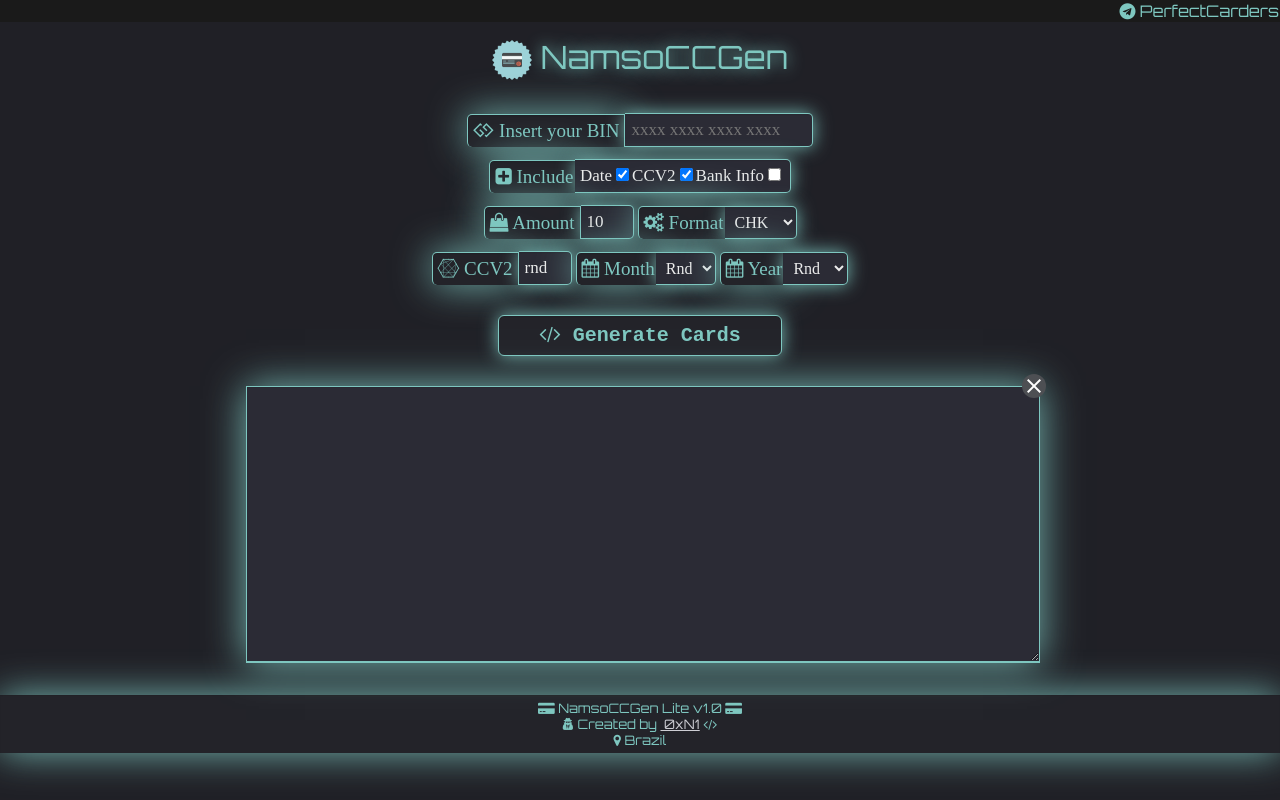
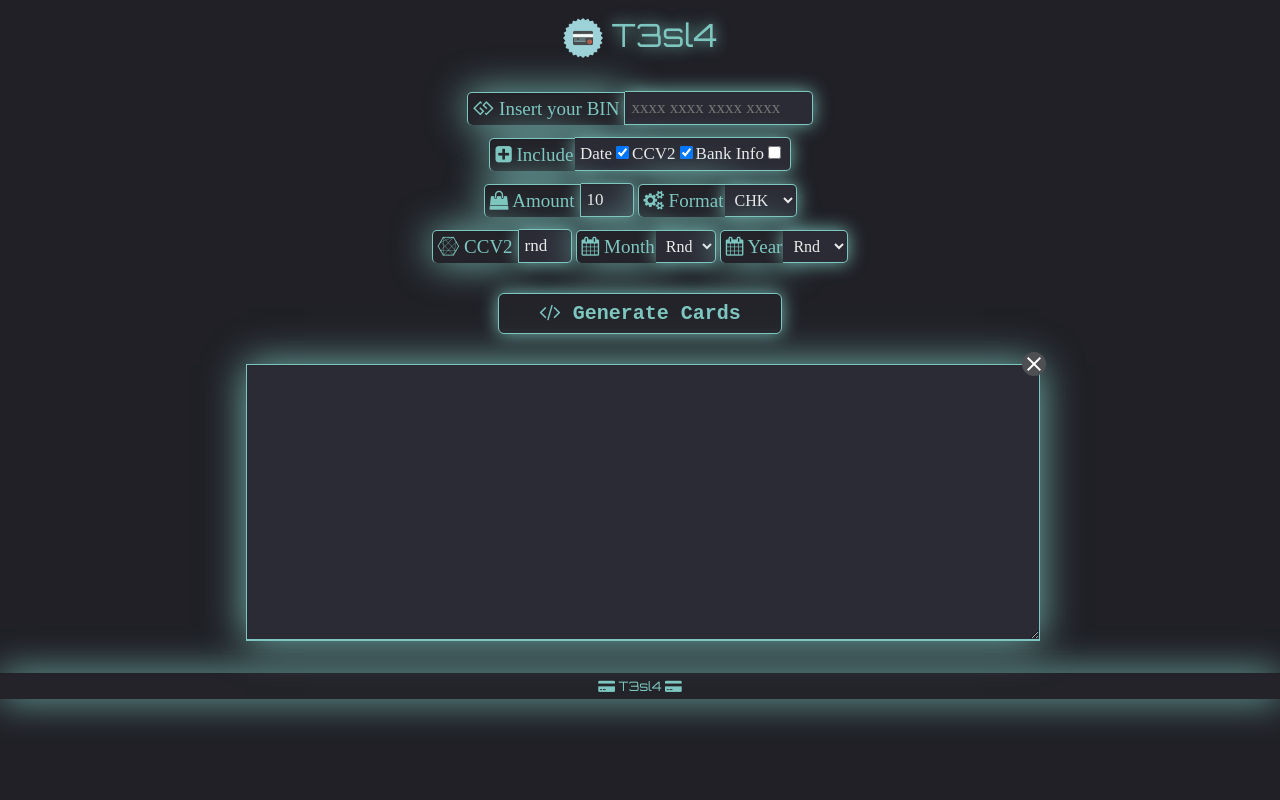
Before and after one commit to nic0latesla/generator, a plain HTML site: page index.html in a window 1280 px wide. Drawn offline with Linux system fonts and the light colour scheme; a web font is replaced by a local one.

Commit message:
comment script small

```diff
--- a/index.html
+++ b/index.html
@@ -1,12 +1,12 @@
 <!DOCTYPE html>
 <html lang="en">
 <head>
-   <title>Namso Lite</title>
+   <title>N1c0l4 T3sl4</title>
    <meta charset="UTF-8">
    <meta content="width=device-width, initial-scale=1.0, user-scalable=no" name="viewport">
    <meta name="description" content="Credit Card Generator">
    <meta name="keywords" content="ccgen, credit card generator, generator, cc, bin, credit, mastercard, visa, amex, discover">
-   <meta name="author" content="0xN1">
+   <meta name="author" content="t3sl4">
    <meta name="google" content="notranslate">
    <meta name="og:description" content="Credit Card Generator">
    <meta name="og:url" content="/">
@@ -26,8 +26,8 @@
 
 <body onload="ccgen();">
   <header>
-     <section class="header-title"><a target="_blank" href="https://t.me/PerfectCarders" title="PerfectCarders"><i class="fa fa-telegram" aria-hidden="true"></i> PerfectCarders</a></section>
-     <section class="title"><img src="./ccgen_files/img/favicon.png" alt="NamsoCCGen"> NamsoCCGen</section>
+
+     <section class="title"><img src="./ccgen_files/img/favicon.png" alt="NamsoCCGen"> T3sl4</section>
    </header>
 
    <div align="center">
@@ -102,10 +102,8 @@
 	     </div>
 	     <br>
 <footer>
-   <span><i class="fa fa-credit-card-alt" aria-hidden="true"></i>&nbsp;NamsoCCGen Lite v1.0&nbsp;<i class="fa fa-credit-card-alt" aria-hidden="true"></i>
-   <br><i class="fa fa-user-secret" aria-hidden="true"></i> Created by <a target="_blank" href="https://t.me/MrBanker">&nbsp;0xN1</a>&nbsp;<i class="fa fa-code" aria-hidden="true"></i>
-   <br><i class="fa fa-map-marker" aria-hidden="true"></i> Brazil</span>
-   <br>
+   <span><i class="fa fa-credit-card-alt" aria-hidden="true"></i>&nbsp;T3sl4&nbsp;<i class="fa fa-credit-card-alt" aria-hidden="true"></i>
+   <!--
   <script id="_waueb8">
     var _wau = _wau || [];
     _wau.push(["small", "mbha2neveif4", "eb8"]);
@@ -116,6 +114,7 @@
         document.getElementsByTagName("head")[0].appendChild(s);
     })();
   </script>
+	-->
 </footer>
 
 	<script type="text/javascript" src="./ccgen_files/js/jquery-1.11.2.min.js"></script>
```
